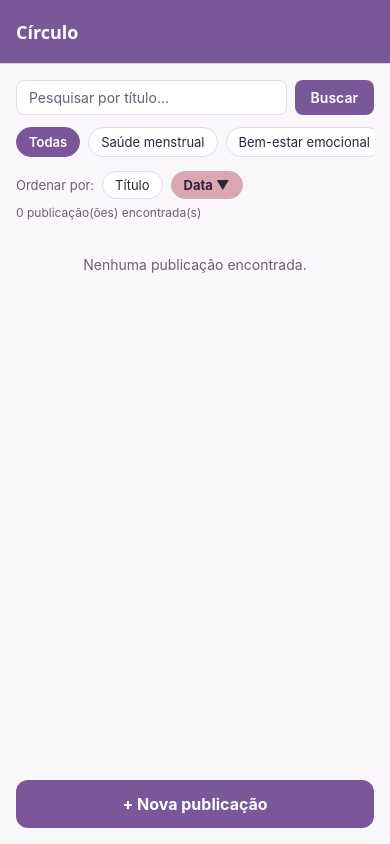
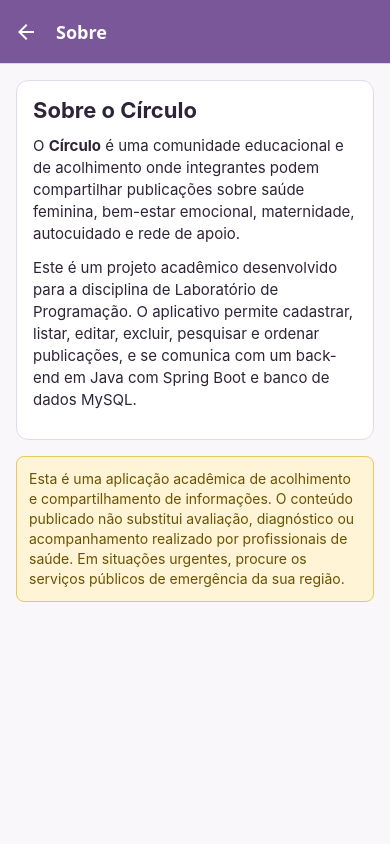
Before and after one commit to helo-barreiros/circulo-mobile, a React Native app in the folder frontend/: screen /Sobre in a window 390 px wide. Built offline with nearby package versions, Linux system fonts and the light colour scheme; no server answers.

Commit message:
adicionando aviso de Saúde e componente AvisoSaude. também estou adicionando tela ''Sobre'' e aviso no fim da listagem

```diff
--- a/frontend/App.js
+++ b/frontend/App.js
@@ -1,10 +1,12 @@
 import React from 'react';
+import { StyleSheet, Text, TouchableOpacity } from 'react-native';
 import { StatusBar } from 'expo-status-bar';
 import { NavigationContainer } from '@react-navigation/native';
 import { createNativeStackNavigator } from '@react-navigation/native-stack';
 import ListaScreen from './src/screens/ListaScreen';
 import DetalhesScreen from './src/screens/DetalhesScreen';
 import FormularioScreen from './src/screens/FormularioScreen';
+import SobreScreen from './src/screens/SobreScreen';
 import { cores } from './src/theme';
 
 const Stack = createNativeStackNavigator();
@@ -22,7 +24,18 @@ export default function App() {
           contentStyle: { backgroundColor: cores.fundo },
         }}
       >
-        <Stack.Screen name="Lista" component={ListaScreen} options={{ title: 'Círculo' }} />
+        <Stack.Screen
+          name="Lista"
+          component={ListaScreen}
+          options={({ navigation }) => ({
+            title: 'Círculo',
+            headerRight: () => (
+              <TouchableOpacity onPress={() => navigation.navigate('Sobre')}>
+                <Text style={estilos.linkSobre}>Sobre</Text>
+              </TouchableOpacity>
+            ),
+          })}
+        />
         <Stack.Screen name="Detalhes" component={DetalhesScreen} options={{ title: 'Publicação' }} />
         <Stack.Screen
           name="Formulario"
@@ -31,7 +44,12 @@ export default function App() {
             title: route.params?.publicacao ? 'Editar publicação' : 'Nova publicação',
           })}
         />
+        <Stack.Screen name="Sobre" component={SobreScreen} options={{ title: 'Sobre' }} />
       </Stack.Navigator>
     </NavigationContainer>
   );
 }
+
+const estilos = StyleSheet.create({
+  linkSobre: { color: cores.branco, fontWeight: '600', fontSize: 15 },
+});
--- /dev/null
+++ b/frontend/src/components/AvisoSaude.js
@@ -0,0 +1,51 @@
+import React from 'react';
+import { StyleSheet, Text, View } from 'react-native';
+import { cores } from '../theme';
+
+const AVISO =
+  'Esta é uma aplicação acadêmica de acolhimento e compartilhamento de informações. O conteúdo publicado não substitui avaliação, diagnóstico ou acompanhamento realizado por profissionais de saúde.';
+const URGENCIA = 'Em situações urgentes, procure os serviços públicos de emergência da sua região.';
+
+export default function AvisoSaude({ compacto = false }) {
+  if (compacto) {
+    return (
+      <View style={estilos.compacto}>
+        <Text style={estilos.textoCompacto}>{AVISO}</Text>
+        <Text style={estilos.textoCompacto}>{URGENCIA}</Text>
+      </View>
+    );
+  }
+
+  return (
+    <View style={estilos.caixa}>
+      <Text style={estilos.texto}>
+        {AVISO} {URGENCIA}
+      </Text>
+    </View>
+  );
+}
+
+const estilos = StyleSheet.create({
+  caixa: {
+    backgroundColor: '#FFF4D6',
+    borderWidth: 1,
+    borderColor: '#E8C766',
+    borderRadius: 8,
+    padding: 12,
+    marginTop: 16,
+  },
+  texto: { color: '#6B5200', fontSize: 14, lineHeight: 20 },
+  compacto: {
+    marginTop: 16,
+    paddingTop: 12,
+    borderTopWidth: 1,
+    borderTopColor: cores.borda,
+  },
+  textoCompacto: {
+    color: cores.textoSuave,
+    fontSize: 11,
+    lineHeight: 16,
+    textAlign: 'center',
+    marginBottom: 4,
+  },
+});
--- a/frontend/src/screens/ListaScreen.js
+++ b/frontend/src/screens/ListaScreen.js
@@ -3,6 +3,7 @@ import { Alert, FlatList, StyleSheet, Text, TextInput, TouchableOpacity, View }
 import { useFocusEffect } from '@react-navigation/native';
 import Banner from '../components/Banner';
 import Seletor from '../components/Seletor';
+import AvisoSaude from '../components/AvisoSaude';
 import { publicacoesApi } from '../api/publicacoesApi';
 import { CATEGORIAS, STATUS, rotuloDe } from '../constants/opcoes';
 import { formatarData } from '../utils/formatarData';
@@ -204,6 +205,7 @@ export default function ListaScreen({ navigation, route }) {
     <Text style={estilos.vazio}>Nenhuma publicação encontrada.</Text>
   )
 }
+        ListFooterComponent={<AvisoSaude compacto />}
       />
 
       <TouchableOpacity style={estilos.botaoNova} onPress={() => navigation.navigate('Formulario')}>
--- /dev/null
+++ b/frontend/src/screens/SobreScreen.js
@@ -0,0 +1,40 @@
+import React from 'react';
+import { ScrollView, StyleSheet, Text, View } from 'react-native';
+import AvisoSaude from '../components/AvisoSaude';
+import { cores } from '../theme';
+
+export default function SobreScreen() {
+  return (
+    <ScrollView style={estilos.tela} contentContainerStyle={estilos.conteudo}>
+      <View style={estilos.card}>
+        <Text style={estilos.titulo}>Sobre o Círculo</Text>
+        <Text style={estilos.paragrafo}>
+          O <Text style={estilos.negrito}>Círculo</Text> é uma comunidade educacional e de acolhimento
+          onde integrantes podem compartilhar publicações sobre saúde feminina, bem-estar emocional,
+          maternidade, autocuidado e rede de apoio.
+        </Text>
+        <Text style={estilos.paragrafo}>
+          Este é um projeto acadêmico desenvolvido para a disciplina de Laboratório de Programação. O
+          aplicativo permite cadastrar, listar, editar, excluir, pesquisar e ordenar publicações, e se
+          comunica com um back-end em Java com Spring Boot e banco de dados MySQL.
+        </Text>
+      </View>
+      <AvisoSaude />
+    </ScrollView>
+  );
+}
+
+const estilos = StyleSheet.create({
+  tela: { flex: 1, backgroundColor: cores.fundo },
+  conteudo: { padding: 16, paddingBottom: 40 },
+  card: {
+    backgroundColor: cores.branco,
+    borderRadius: 12,
+    padding: 16,
+    borderWidth: 1,
+    borderColor: cores.borda,
+  },
+  titulo: { fontSize: 22, fontWeight: '700', color: cores.texto, marginBottom: 12 },
+  paragrafo: { color: cores.texto, fontSize: 15, lineHeight: 22, marginBottom: 12 },
+  negrito: { fontWeight: '700' },
+});
```
